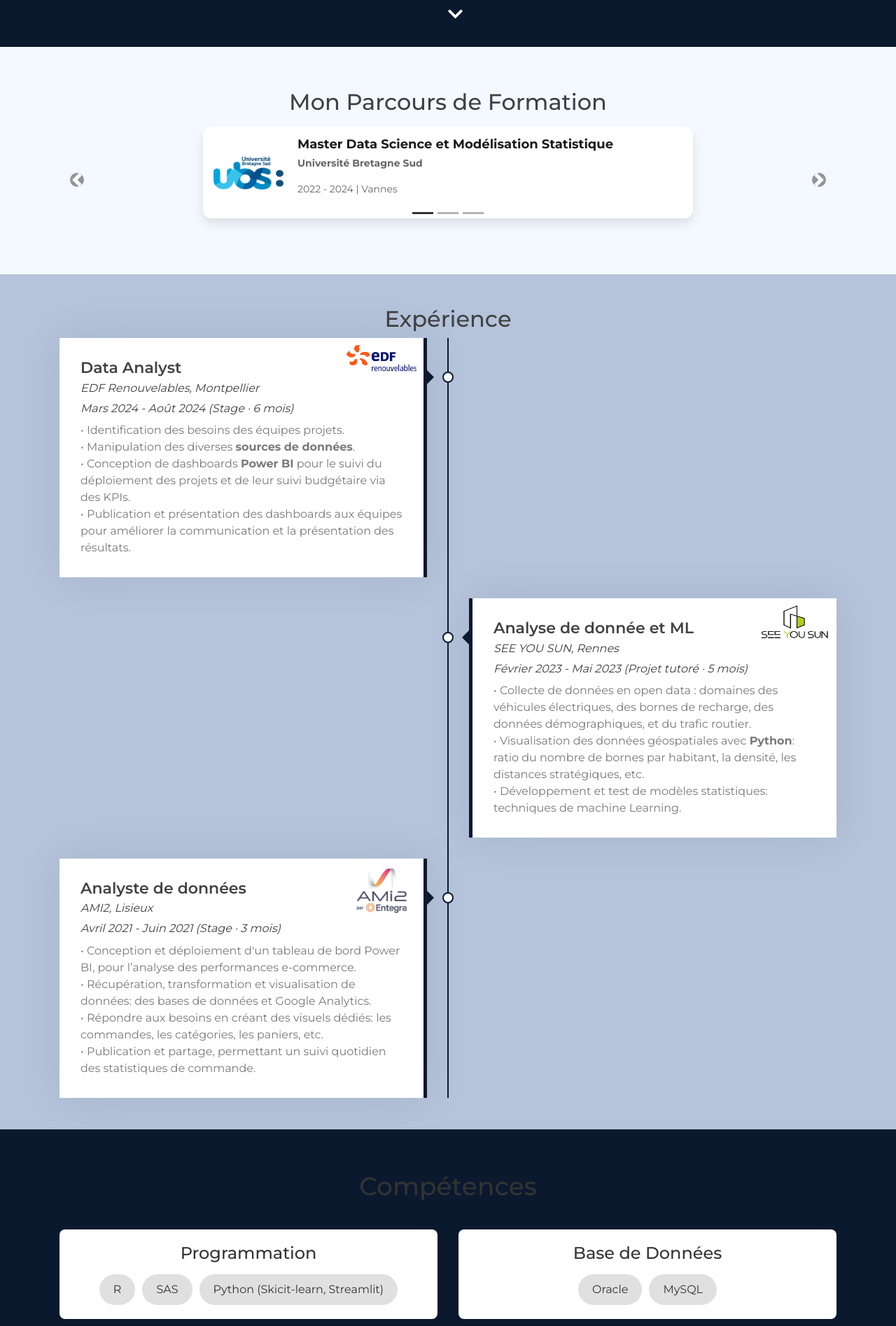
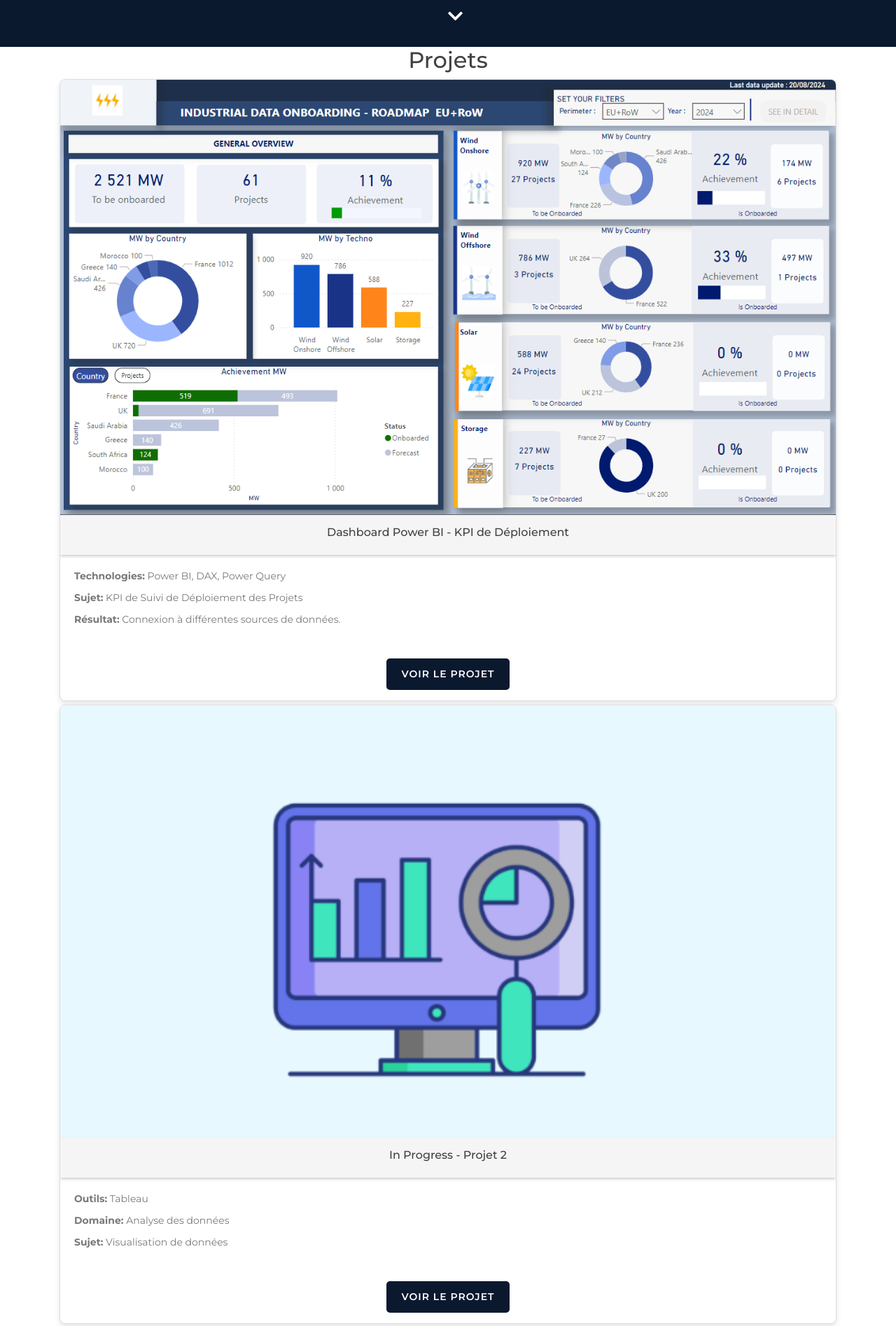
Before and after one commit to ANT08NE/AntoineTirard.io, a plain HTML site: page index.html in a window 1280 px wide. Shown: the part 573-2468 px from the top of the page at 70% size. Drawn offline with nearby package versions, Linux system fonts and the light colour scheme; files whose address does not match are found by name.

Commit message:
New Version

```diff
--- a/css/style.css
+++ b/css/style.css
@@ -314,7 +314,8 @@ a:focus {
     align-items: flex-start; /* Aligne le texte à gauche */
     text-align: left; /* Texte aligné à gauche */
     padding: 0px; /* Espace autour du texte */
-    margin-left: -20px;
+    margin-left: 100px;
+    max-width: 500px;
 }
 
 .hero-text .name {
@@ -341,7 +342,7 @@ a:focus {
     display: flex;
     justify-content: center; /* Centre l'image horizontalement */
     align-items: center; /* Centre l'image verticalement */
-    margin-left: 50px; /* Espace entre le texte et l'image */
+    margin-left: 10px; /* Espace entre le texte et l'image */
 }
 
 .hero-image img {
@@ -440,7 +441,7 @@ a:focus {
 .experience {
     position: relative;
     padding: 45px 0 15px 0;
-    background-color: #b5c3db;
+    background-color: #0967ff ;
 }
 
 .experience .timeline {
@@ -637,7 +638,7 @@ a:focus {
 /*******************************/
 .skill {
     padding: 60px 0;
-    background-color: #0b192f;; /* Couleur de fond pour la section des compétences */
+    background-color: #fa0000;; /* Couleur de fond pour la section des compétences */
 }
 
 .skill .section-header {
@@ -697,9 +698,7 @@ a:focus {
 /*******************************/
 /********* education CSS *********/
 /*******************************/
-/* Assure-toi d'ajouter ce CSS dans ton fichier styles.css ou dans une balise <style> dans le <head> */
 
-/* SECTION EDUCATION */
 .education {
     padding: 60px 20px;
     background-color: #f4f8ff;
@@ -747,7 +746,7 @@ a:focus {
 
 .education-details p {
     font-size: 14px;
-    color: #666;
+    color: #e20d0d;
 }
 
 /* Contrôles du carousel */
@@ -910,6 +909,7 @@ a:focus {
     cursor: pointer;
     z-index: 1000; /* Assurez-vous que la croix est au-dessus de l'image */
 }
+
 
 
 /*******************************/
--- a/index.html
+++ b/index.html
@@ -67,7 +67,7 @@
                 <div class="hero-content">
                     <div class="hero-text">
                         <h1 class="name">
-                            Hello <span class="wave-emoji">👋</span>
+                            Helloo<span class="wave-emoji">👋</span>
                         </h1>
                         <h2 class="position">Data Analyst</h2>
                         <h2 class="intro-text">Je suis Antoine Tirard, j'ai à cœur de valoriser les données.</h2>
@@ -111,83 +111,83 @@
 <!-- Hero End -->
 
 
-<!-- Formation Start -->
-<div class="education" id="education">
+<!-- Portfolio Start -->
+<div class="portfolio" id="portfolio">
     <div class="container">
         <div class="section-header text-center">
-            <h2>Mon Parcours de Formation</h2>
-            <p>                             </p>
+            <h2>Projets</h2>
         </div>
-
-        <!-- Carousel -->
-        <div id="educationCarousel" class="carousel slide" data-ride="carousel" data-interval="false">
-            <div class="carousel-inner">
-
-                <!-- Master -->
-                <div class="carousel-item active">
-                    <div class="education-item">
-                        <div class="education-icon">
-                            <img src="assets/UBS.png" alt="Université Bretagne Sud" style="width: 100px; height: 50px;">
-                        </div>
-                        <div class="education-details">
-                            <h3>Master Data Science et Modélisation Statistique</h3>
-                            <p><strong>Université Bretagne Sud</strong></p>
-                            <p>2022 - 2024 | Vannes</p>
-                        </div>
+        <div class="portfolio-carousel">
+            <!-- Projet 1 -->
+            <div class="portfolio-item">
+                <div class="portfolio-card">
+                    <div class="portfolio-img" onclick="openModal('assets/projet1.png')">
+                        <img src="assets/projet1.png" alt="Dashboard Power BI - KPI de Déploiement">
+                    </div>
+                    <div class="portfolio-title">
+                        <h3>Dashboard Power BI - KPI de Déploiement</h3>
+                    </div>
+                    <div class="portfolio-description">
+                        <p><strong>Technologies:</strong> Power BI, DAX, Power Query</p>
+                        <p><strong>Sujet:</strong> KPI de Suivi de Déploiement des Projets</p>
+                        <p><strong>Résultat:</strong> Connexion à différentes sources de données.</p>
+                    </div>
+                    <div class="portfolio-button">
+                        <a class="btn" href="https://github.com/ANT08NE/Dashboard-Power-BI" target="_blank">Voir le projet</a>
                     </div>
                 </div>
+            </div>
 
-                <!-- Licence -->
-                <div class="carousel-item">
-                    <div class="education-item">
-                        <div class="education-icon">
-                            <img src="assets/UBS.png" alt="Université Bretagne Sud" style="width: 100px; height: 50px;">
-                        </div>
-                        <div class="education-details">
-                            <h3>Licence Mathématique, parcours Statistique</h3>
-                            <p><strong>Université Bretagne Sud</strong></p>
-                            <p>2021 - 2022 | Vannes</p>
-                        </div>
+            <!-- Projet 2 -->
+            <div class="portfolio-item">
+                <div class="portfolio-card">
+                    <div class="portfolio-img" onclick="openModal('assets/projet_build.png')">
+                        <img src="assets/projet_build.png" alt="In Progress - Projet 2">
+                    </div>
+                    <div class="portfolio-title">
+                        <h3>In Progress - Projet 2</h3>
+                    </div>
+                    <div class="portfolio-description">
+                        <p><strong>Outils:</strong> Tableau</p>
+                        <p><strong>Domaine:</strong> Analyse des données</p>
+                        <p><strong>Sujet:</strong> Visualisation de données</p>
+                    </div>
+                    <div class="portfolio-button">
+                        <a class="btn" href="https://lien-vers-projet.com" target="_blank">Voir le projet</a>
                     </div>
                 </div>
+            </div>
 
-                <!-- DUT -->
-                <div class="carousel-item">
-                    <div class="education-item">
-                        <div class="education-icon">
-                            <img src="assets/IUT.png" alt="IUT Grand Ouest Normandie" style="width: 100px; height: 50px;">
-                        </div>
-                        <div class="education-details">
-                            <h3>DUT Statistique et Informatique Décisionnelle</h3>
-                            <p><strong>IUT Grand Ouest Normandie</strong></p>
-                            <p>2019 - 2021 | Lisieux</p>
-                        </div>
+            <!-- Projet 3 -->
+            <div class="portfolio-item">
+                <div class="portfolio-card">
+                    <div class="portfolio-img" onclick="openModal('assets/projet_build.png')">
+                        <img src="assets/projet_build.png" alt="In Progress - Projet 3">
+                    </div>
+                    <div class="portfolio-title">
+                        <h3>In Progress - Projet 3</h3>
+                    </div>
+                    <div class="portfolio-description">
+                        <p><strong>Outils:</strong> Python, Scikit-learn</p>
+                        <p><strong>Domaine:</strong> Marketing</p>
+                        <p><strong>Sujet:</strong> Segmentation des clients</p>
+                    </div>
+                    <div class="portfolio-button">
+                        <a class="btn" href="https://lien-vers-projet.com" target="_blank">Voir le projet</a>
                     </div>
                 </div>
-
             </div>
-
-            <!-- Contrôles -->
-            <a class="carousel-control-prev" href="#educationCarousel" role="button" data-slide="prev">
-                <span class="carousel-control-prev-icon" aria-hidden="true"></span>
-                <span class="sr-only">Précédent</span>
-            </a>
-            <a class="carousel-control-next" href="#educationCarousel" role="button" data-slide="next">
-                <span class="carousel-control-next-icon" aria-hidden="true"></span>
-                <span class="sr-only">Suivant</span>
-            </a>
-
-            <!-- Points de navigation -->
-            <ol class="carousel-indicators">
-                <li data-target="#educationCarousel" data-slide-to="0" class="active"></li>
-                <li data-target="#educationCarousel" data-slide-to="1"></li>
-                <li data-target="#educationCarousel" data-slide-to="2"></li>
-            </ol>
         </div>
     </div>
 </div>
-<!-- Formation End -->
 
+<!-- Modale -->
+<div id="myModal" class="modal" onclick="closeModal()">
+    <span class="close" onclick="closeModal()">&times;</span>
+    <img class="modal-content" id="img01">
+    <div id="caption"></div>
+</div>
+<!-- Portfolio End -->
 
 
 
@@ -428,6 +428,7 @@
         <script src="lib/isotope/isotope.pkgd.min.js"></script>
         <script src="lib/lightbox/js/lightbox.min.js"></script>
 
+
         <!-- Contact Javascript File -->
         <script src="mail/jqBootstrapValidation.min.js"></script>
         <script src="mail/contact.js"></script>
@@ -474,6 +475,18 @@ function closeModal() {
     modal.style.display = "none";
 }
 
+function openModal(imgSrc) {
+    const modal = document.getElementById("myModal");
+    const img = document.getElementById("img01");
+    img.src = imgSrc;
+    modal.style.display = "block";
+}
+
+function closeModal() {
+    const modal = document.getElementById("myModal");
+    modal.style.display = "none";
+}
+
             </script>
     </body>
 </html>
```
